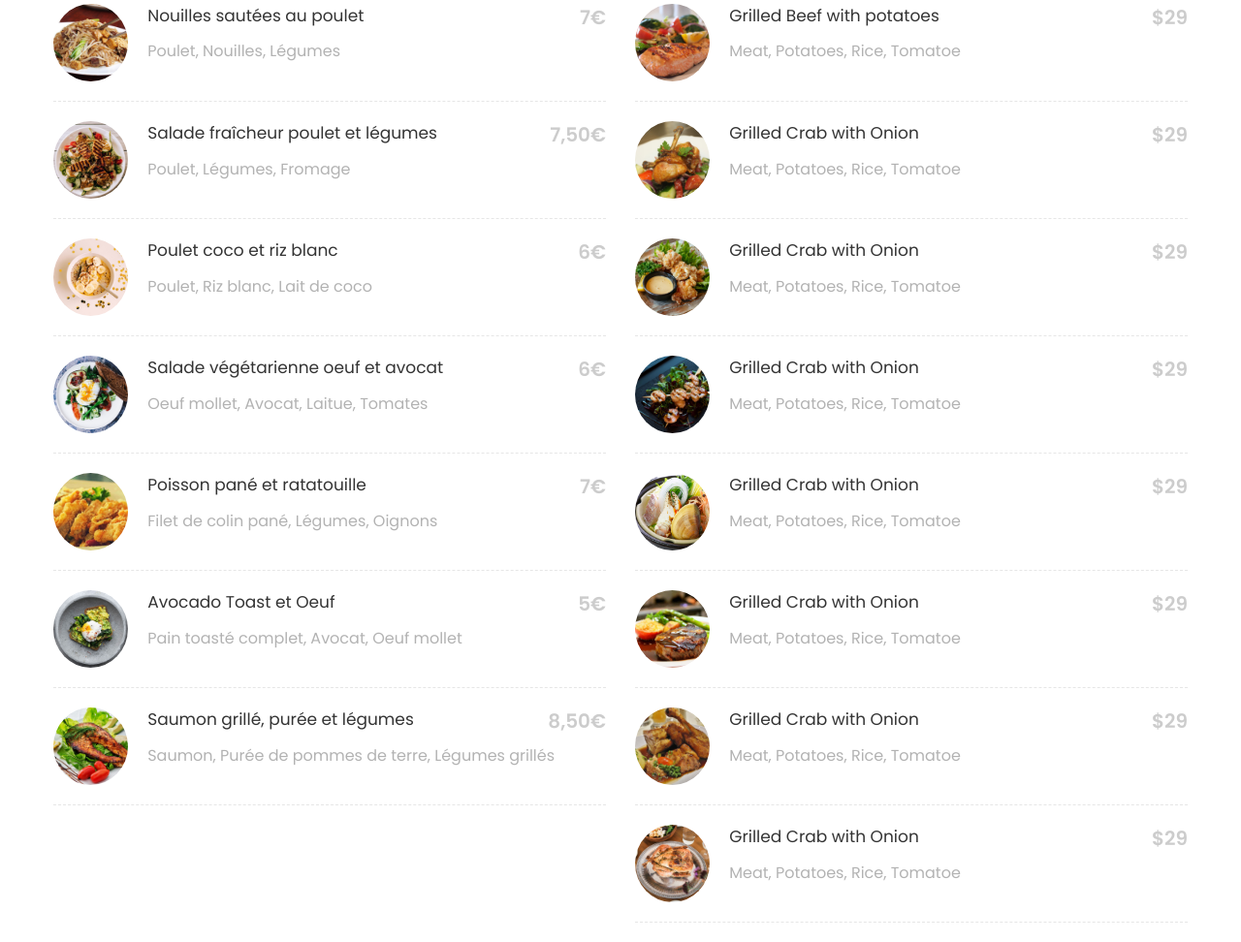
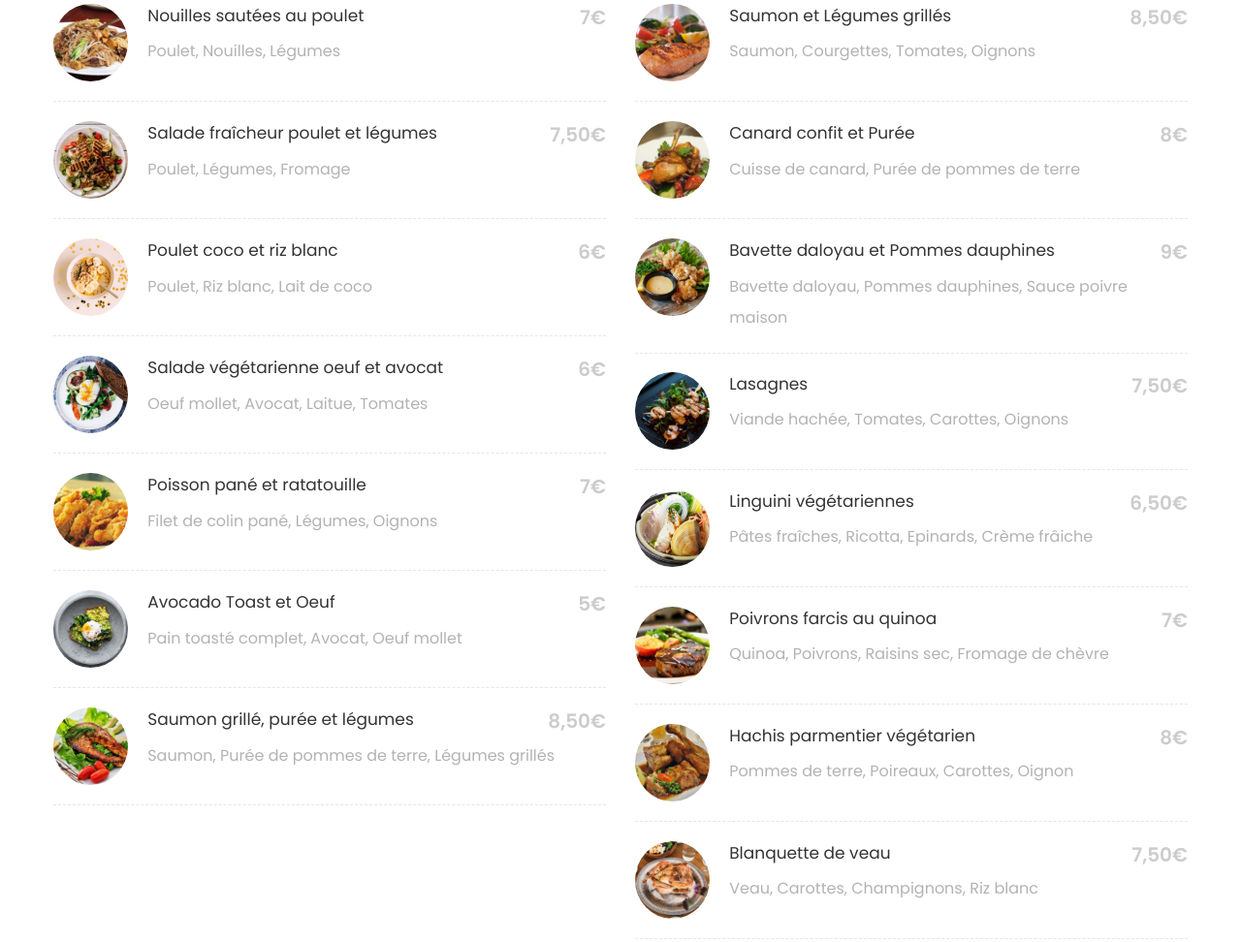
Before and after one commit to rafaelateixeira6/Atouteur, a plain HTML site: page kusina/menu.html in a window 1280 px wide. Shown: the part 659-1631 px from the top of the page at 97% size. Drawn offline with Linux system fonts and the light colour scheme; some packages are replaced by stand-ins of ours; no server answers; files whose address does not match are found by name; a web font is replaced by a local one.

Commit message:
plats - nos menus

```diff
--- a/kusina/menu.html
+++ b/kusina/menu.html
@@ -183,13 +183,13 @@
               <div class="text">
               	<div class="d-flex">
 	                <div class="one-half">
-	                  <h3>Grilled Beef with potatoes</h3>
+	                  <h3>Saumon et Légumes grillés</h3>
 	                </div>
 	                <div class="one-forth">
-	                  <span class="price">$29</span>
+	                  <span class="price">8,50€</span>
 	                </div>
 	              </div>
-	              <p><span>Meat</span>, <span>Potatoes</span>, <span>Rice</span>, <span>Tomatoe</span></p>
+	              <p><span>Saumon</span>, <span>Courgettes</span>, <span>Tomates</span>, <span>Oignons</span></p>
               </div>
             </div>
             <div class="menus d-flex ftco-animate">
@@ -197,13 +197,13 @@
               <div class="text">
               	<div class="d-flex">
 	                <div class="one-half">
-	                  <h3>Grilled Crab with Onion</h3>
+	                  <h3>Canard confit et Purée</h3>
 	                </div>
 	                <div class="one-forth">
-	                  <span class="price">$29</span>
+	                  <span class="price">8€</span>
 	                </div>
 	              </div>
-	              <p><span>Meat</span>, <span>Potatoes</span>, <span>Rice</span>, <span>Tomatoe</span></p>
+	              <p><span>Cuisse de canard</span>, <span>Purée de pommes de terre</span></p>
               </div>
             </div>
             <div class="menus d-flex ftco-animate">
@@ -211,13 +211,13 @@
               <div class="text">
               	<div class="d-flex">
 	                <div class="one-half">
-	                  <h3>Grilled Crab with Onion</h3>
+	                  <h3>Bavette daloyau et Pommes dauphines</h3>
 	                </div>
 	                <div class="one-forth">
-	                  <span class="price">$29</span>
+	                  <span class="price">9€</span>
 	                </div>
 	              </div>
-	              <p><span>Meat</span>, <span>Potatoes</span>, <span>Rice</span>, <span>Tomatoe</span></p>
+	              <p><span>Bavette daloyau</span>, <span>Pommes dauphines</span>, <span>Sauce poivre maison</span></p>
               </div>
             </div>
             <div class="menus d-flex ftco-animate">
@@ -225,13 +225,13 @@
               <div class="text">
               	<div class="d-flex">
 	                <div class="one-half">
-	                  <h3>Grilled Crab with Onion</h3>
+	                  <h3>Lasagnes</h3>
 	                </div>
 	                <div class="one-forth">
-	                  <span class="price">$29</span>
+	                  <span class="price">7,50€</span>
 	                </div>
 	              </div>
-	              <p><span>Meat</span>, <span>Potatoes</span>, <span>Rice</span>, <span>Tomatoe</span></p>
+	              <p><span>Viande hachée</span>, <span>Tomates</span>, <span>Carottes</span>, <span>Oignons</span></p>
               </div>
             </div>
             <div class="menus d-flex ftco-animate">
@@ -239,13 +239,13 @@
               <div class="text">
               	<div class="d-flex">
 	                <div class="one-half">
-	                  <h3>Grilled Crab with Onion</h3>
+	                  <h3>Linguini végétariennes</h3>
 	                </div>
 	                <div class="one-forth">
-	                  <span class="price">$29</span>
+	                  <span class="price">6,50€</span>
 	                </div>
 	              </div>
-	              <p><span>Meat</span>, <span>Potatoes</span>, <span>Rice</span>, <span>Tomatoe</span></p>
+	              <p><span>Pâtes fraîches</span>, <span>Ricotta</span>, <span>Epinards</span>, <span>Crème frâiche</span></p>
               </div>
             </div>
             <div class="menus d-flex ftco-animate">
@@ -253,13 +253,13 @@
               <div class="text">
               	<div class="d-flex">
 	                <div class="one-half">
-	                  <h3>Grilled Crab with Onion</h3>
+	                  <h3>Poivrons farcis au quinoa</h3>
 	                </div>
 	                <div class="one-forth">
-	                  <span class="price">$29</span>
+	                  <span class="price">7€</span>
 	                </div>
 	              </div>
-	              <p><span>Meat</span>, <span>Potatoes</span>, <span>Rice</span>, <span>Tomatoe</span></p>
+	              <p><span>Quinoa</span>, <span>Poivrons</span>, <span>Raisins sec</span>, <span>Fromage de chèvre</span></p>
               </div>
             </div>
             <div class="menus d-flex ftco-animate">
@@ -267,13 +267,13 @@
               <div class="text">
               	<div class="d-flex">
 	                <div class="one-half">
-	                  <h3>Grilled Crab with Onion</h3>
+	                  <h3>Hachis parmentier végétarien</h3>
 	                </div>
 	                <div class="one-forth">
-	                  <span class="price">$29</span>
+	                  <span class="price">8€</span>
 	                </div>
 	              </div>
-	              <p><span>Meat</span>, <span>Potatoes</span>, <span>Rice</span>, <span>Tomatoe</span></p>
+	              <p><span>Pommes de terre</span>, <span>Poireaux</span>, <span>Carottes</span>, <span>Oignon</span></p>
               </div>
             </div>
             <div class="menus d-flex ftco-animate">
@@ -281,13 +281,13 @@
               <div class="text">
               	<div class="d-flex">
 	                <div class="one-half">
-	                  <h3>Grilled Crab with Onion</h3>
+	                  <h3>Blanquette de veau</h3>
 	                </div>
 	                <div class="one-forth">
-	                  <span class="price">$29</span>
+	                  <span class="price">7,50€</span>
 	                </div>
 	              </div>
-	              <p><span>Meat</span>, <span>Potatoes</span>, <span>Rice</span>, <span>Tomatoe</span></p>
+	              <p><span>Veau</span>, <span>Carottes</span>, <span>Champignons</span>, <span>Riz blanc</span></p>
               </div>
             </div>
         	</div>
```
